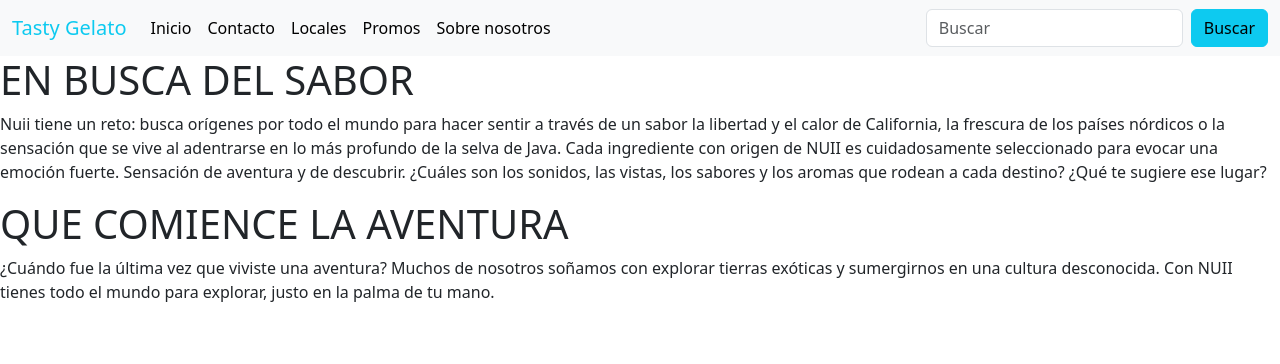
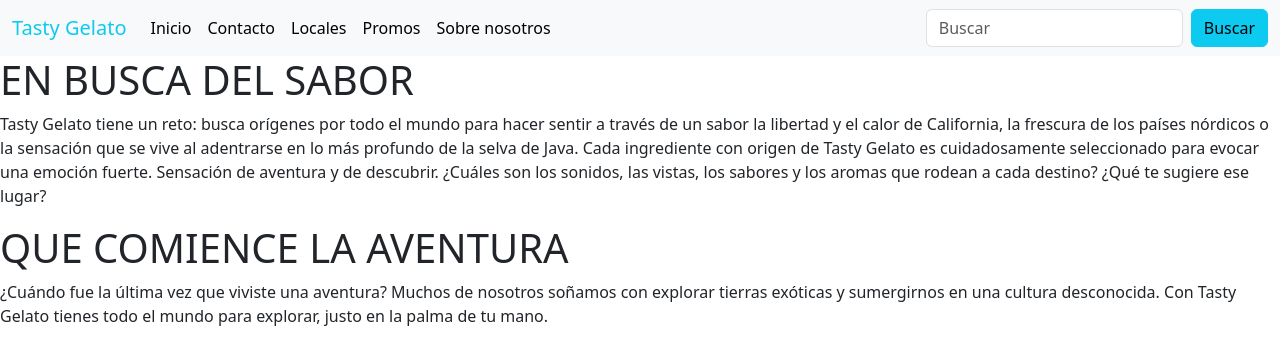
Before and after one commit to sebas-rod/Preentrega2-SebastianRodriguez, a plain HTML site: page pages/sobre-nosotros.html in a window 1280 px wide. Drawn offline with nearby package versions, Linux system fonts and the light colour scheme.

Commit message:
iniciando repositorio

```diff
--- a/pages/sobre-nosotros.html
+++ b/pages/sobre-nosotros.html
@@ -48,13 +48,12 @@
     </header>
    <h1>EN BUSCA DEL SABOR</h1>
 
-        <p> Nuii tiene un reto: busca orígenes por todo el mundo para hacer sentir a través de un sabor la libertad y el calor de California, la frescura de los países nórdicos o la sensación que se vive al adentrarse en lo más profundo de la selva de Java.
-
-        Cada ingrediente con origen de NUII es cuidadosamente seleccionado para evocar una emoción fuerte. Sensación de aventura y de descubrir. ¿Cuáles son los sonidos, las vistas, los sabores y los aromas que rodean a cada destino? ¿Qué te sugiere ese lugar?
+        <p> Tasty Gelato tiene un reto: busca orígenes por todo el mundo para hacer sentir a través de un sabor la libertad y el calor de California, la frescura de los países nórdicos o la sensación que se vive al adentrarse en lo más profundo de la selva de Java.
+        Cada ingrediente con origen de Tasty Gelato es cuidadosamente seleccionado para evocar una emoción fuerte. Sensación de aventura y de descubrir. ¿Cuáles son los sonidos, las vistas, los sabores y los aromas que rodean a cada destino? ¿Qué te sugiere ese lugar?
         </p>
 
         <h1>QUE COMIENCE LA AVENTURA</h1>
-        <p>¿Cuándo fue la última vez que viviste una aventura? Muchos de nosotros soñamos con explorar tierras exóticas y sumergirnos en una cultura desconocida. Con NUII tienes todo el mundo para explorar, justo en la palma de tu mano.</p>
+        <p>¿Cuándo fue la última vez que viviste una aventura? Muchos de nosotros soñamos con explorar tierras exóticas y sumergirnos en una cultura desconocida. Con Tasty Gelato tienes todo el mundo para explorar, justo en la palma de tu mano.</p>
 
 
         <script src="https://cdn.jsdelivr.net/npm/bootstrap@5.3.0-alpha3/dist/js/bootstrap.bundle.min.js"
```
Also changed, not shown: 1 other file.
